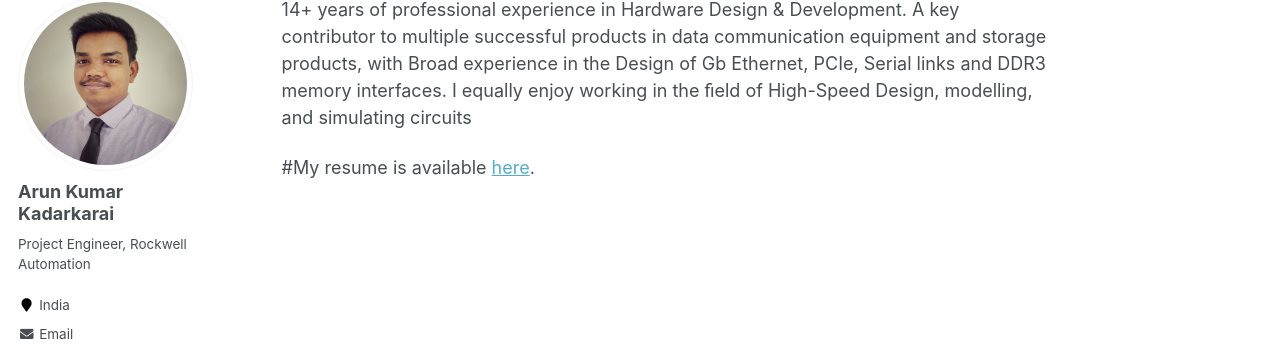
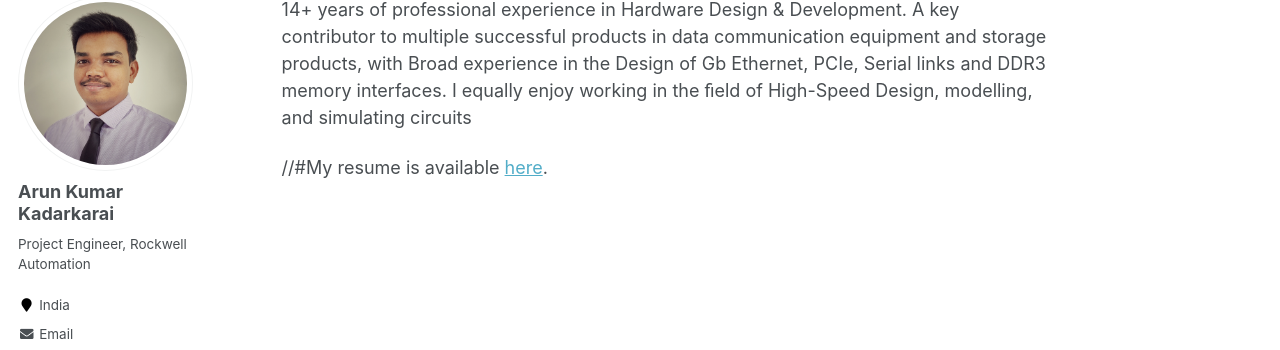
Before and after one commit to arunka97/arunka97.github.io, a Jekyll site: the page built from _pages/about.md, in a window 1280 px wide. Shown: the part 122-472 px from the top of the page. Built offline with Jekyll 4.4.1, drawn with Linux system fonts in a browser that asks for light colours.

```diff
--- a/_pages/about.md
+++ b/_pages/about.md
@@ -10,7 +10,7 @@ redirect_from:
 
 14+ years of professional experience in Hardware Design & Development. A key contributor to multiple successful products in data communication equipment and storage products, with Broad experience in the Design of Gb Ethernet, PCIe, Serial links and DDR3 memory interfaces. I equally enjoy working in the ﬁeld of High-Speed Design, modelling, and simulating circuits
 
-#My resume is available [here](http://arthi314.github.io/files/ArthiS_CV.pdf).
+//#My resume is available [here](http://arthi314.github.io/files/ArthiS_CV.pdf).
 
 
 
```
